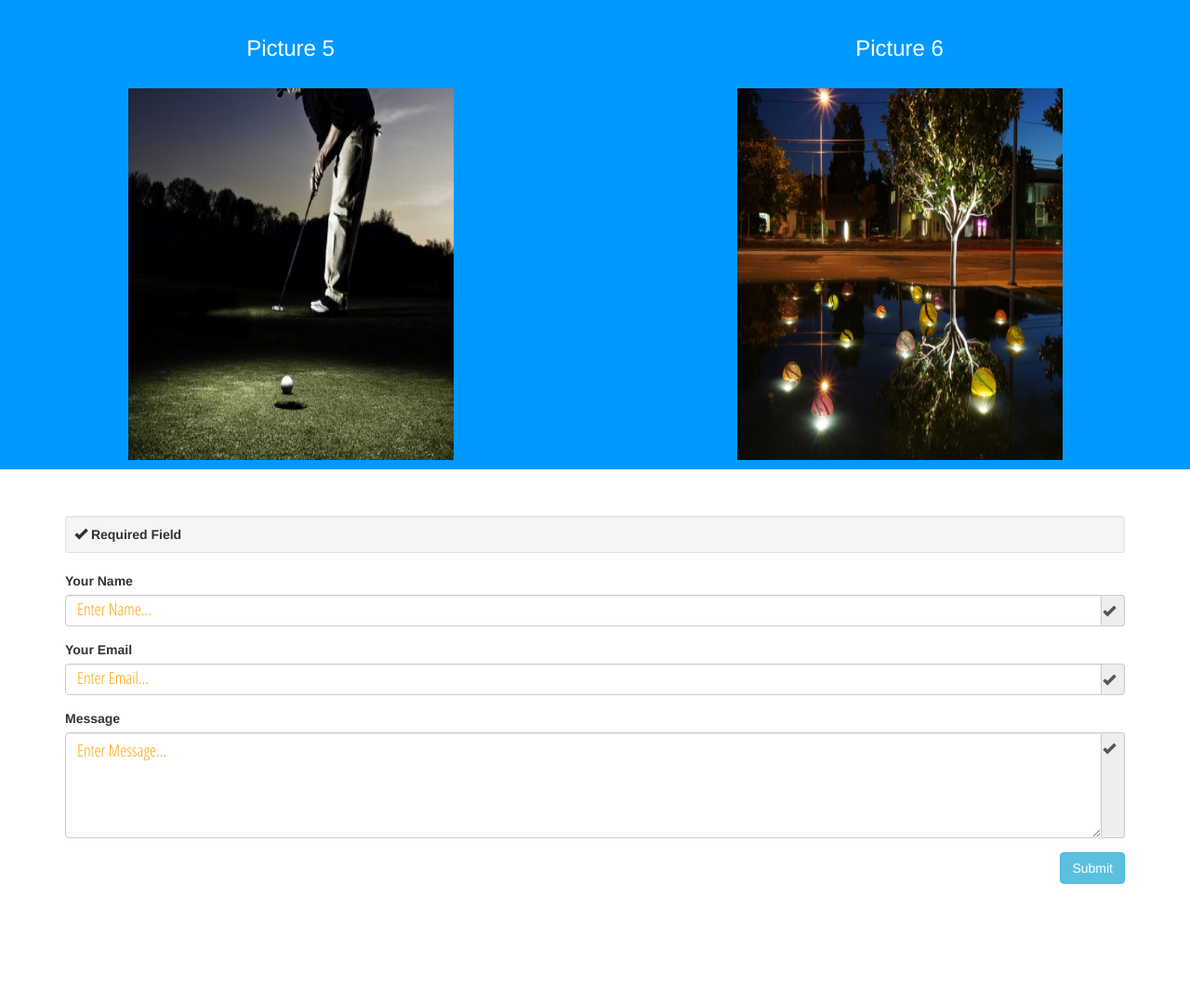
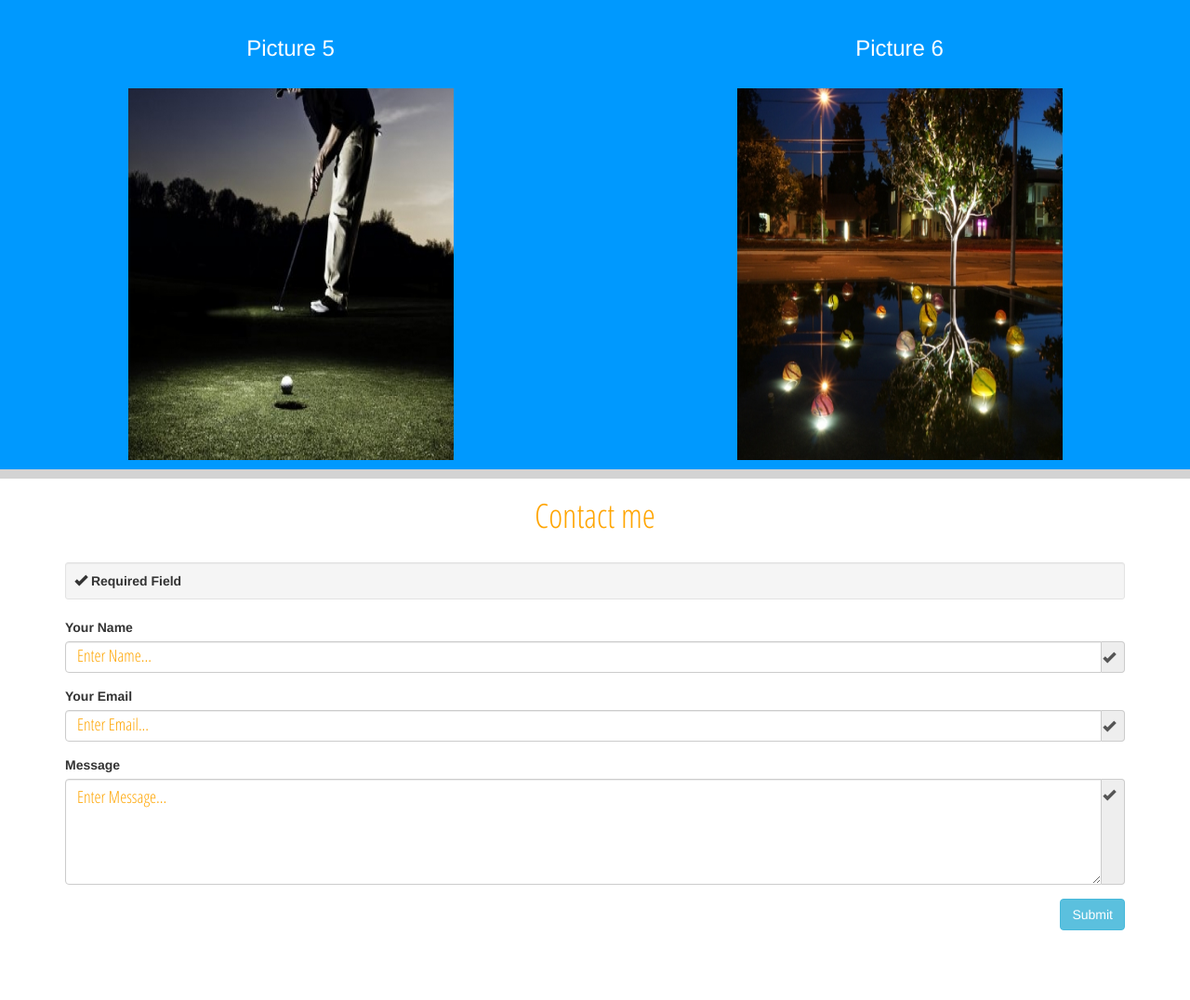
Before and after one commit to bstahler123/bootstrap, a PHP site: page / in a window 1280 px wide. Shown: the part 2512-3588 px from the top of the page at 93% size. Before the commit the page ends 3463 px from the top, so only its background shows below. Run offline with PHP 8.4, Linux system fonts and the light colour scheme; some libraries are stand-ins or nearby versions.

Commit message:
fixed linking problems

```diff
--- a/custom.css
+++ b/custom.css
@@ -79,6 +79,10 @@
 
 #Portfolio {
     background-color: rgb(0, 153, 254);
+
+}
+.portfolio-container{
+     border-bottom: 10px solid lightgrey;
 }
 
 #Portfolio h3 {
@@ -114,9 +118,14 @@
 }
 .form2{
 
-    margin-top: 50px;
+    margin-top: 20px;
     margin-bottom: 75px;
 
+}
+.contact-header{
+
+    color:orange;
+    font-family: 'Open Sans Condensed';
 }
 .form-group ::-webkit-input-placeholder{
     color: orange;
--- a/index.html
+++ b/index.html
@@ -51,41 +51,42 @@
     <div class="container-fluid">
         <div class="row">
             <div class="main-header text-center col-xs-12">
-                <h2 class="wow slideInDown animated" data-wow-delay="">Bradley Stahler</h2>
-                <img class="bioPic wow slideInLeft animated" data-wow-delay="" src="Images/IMG_0067-Edit copy.jpg" height="250px" width="200px">
-                <p class="wow slideInUp animated  statement" data-wow-delay=""> Front End Developer</p>
+                <h2 class="wow slideInDown animated">Bradley Stahler</h2>
+                <img class="bioPic wow slideInLeft animated"  src="Images/IMG_0067-Edit copy.jpg" height="250px" width="200px">
+                <p class="wow slideInUp animated  statement"> Front End Developer</p>
             </div>
         </div>
         <!-- Skills Div-->
         <div class="row">
             <div class="col-sm-12 text-center skills-row-1">
-                <h1 class="skills-header-h1 wow rubberBand" data-wow-delay="0.5s">Development Skills</h1>
-                <div class="wow slideInUp col-sm-3 lang-logo" data-wow-delay="0.5s">
+                <h1 class="skills-header-h1 wow rubberBand">Development Skills</h1>
+                <div class="wow slideInUp col-sm-3 lang-logo">
                     <h3>HTML 5</h3>
                     <img src="Images/HTML5_logo_and_wordmark.svg.png" height="150px" width="150px"></div>
-                <div class="wow slideInLeft col-sm-3 lang-logo" data-wow-delay="0.5s">
+                <div class="wow slideInLeft col-sm-3 lang-logo">
                     <h3>Java Script</h3><img src="Images/learn-javascript.png" height="150px" width="150px"></div>
-                <div class="wow slideInUp col-sm-3 lang-logo" data-wow-delay="0.5s">
+                <div class="wow slideInUp col-sm-3 lang-logo">
                     <h3>CSS 3</h3><img src="Images/css2.png" height="150px" width="150px"></div>
-                <div class="wow slideInRight col-sm-3 lang-logo" data-wow-delay="0.5s">
+                <div class="wow slideInRight col-sm-3 lang-logo">
                     <h3>AJax</h3><img src="Images/ajax.png" height="160px" width="160px"></div>
             </div>
         </div>
         <div class="row">
             <div class="col-sm-12 text-center skills-row-2">
-                <div class="wow slideInUp col-sm-3 lang-logo" data-wow-delay="0.5s">
+                <div class="wow slideInUp col-sm-3 lang-logo">
                     <h3>jQuery</h3>
                     <img src="Images/jquery.gif" height="140px" width="140px"></div>
-                <div class="wow slideInLeft col-sm-3 lang-logo" data-wow-delay="0.5s">
+                <div class="wow slideInLeft col-sm-3 lang-logo">
                     <h3>Node.js</h3><img src="Images/node_js.png" height="150px" width="150px"></div>
-                <div class="wow slideInUp col-sm-3 lang-logo" data-wow-delay="0.5s">
+                <div class="wow slideInUp col-sm-3 lang-logo">
                     <h3>My Sql</h3><img src="Images/planet-logo.svg" height="150px" width="150px"></div>
-                <div class="wow slideInRight col-sm-3 lang-logo" data-wow-delay="0.5s">
+                <div class="wow slideInRight col-sm-3 lang-logo">
                     <h3>MongoDB</h3><img src="Images/mongodb1.png" height="160px" width="160px"></div>
             </div>
         </div>
     </div>
     <!-- First row portfolio pictures -->
+<div class="portfolio-container">
     <div class="row" id="Portfolio">
         <div class="col-sm-6 text-center">
             <h3>Gems!</h3>
@@ -118,7 +119,9 @@
             <p><img src="Images/any (2).jpeg" height="400px" width="350px"></p>
         </div>
     </div>
+</div>
     <!-- Contact form -->
+    <h1 class="text-center contact-header"> Contact me</h1>
     <div class="container" id="contact_form">
         <div class="row">
 
@@ -134,19 +137,19 @@
                     <div class="well well-sm"><i class="glyphicon glyphicon-ok "></i><strong> Required Field</strong></div>
 
 
-                    <div class="form-group">
+                    <div class="form-group wow slideInUp" >
                         <label for="InputName">Your Name</label>
                         <div class="input-group">
                             <input type="text" class="form-control" name="InputName" id="InputName" placeholder="Enter Name..." required>
                             <span class="input-group-addon"><i class="glyphicon glyphicon-ok form-control-feedback"></i></span></div>
                     </div>
-                    <div class="form-group">
+                    <div class="form-group wow slideInUp">
                         <label for="InputEmail">Your Email</label>
                         <div class="input-group">
                             <input type="email" class="form-control" id="InputEmail" name="InputEmail" placeholder="Enter Email..." required>
                             <span class="input-group-addon"><i class="glyphicon glyphicon-ok form-control-feedback"></i></span></div>
                     </div>
-                    <div class="form-group">
+                    <div class="form-group wow slideInUp">
                         <label for="InputMessage">Message</label>
                         <div class="input-group">
                             <textarea name="InputMessage" id="InputMessage" class="form-control" rows="5" placeholder="Enter Message..." required></textarea>
```
